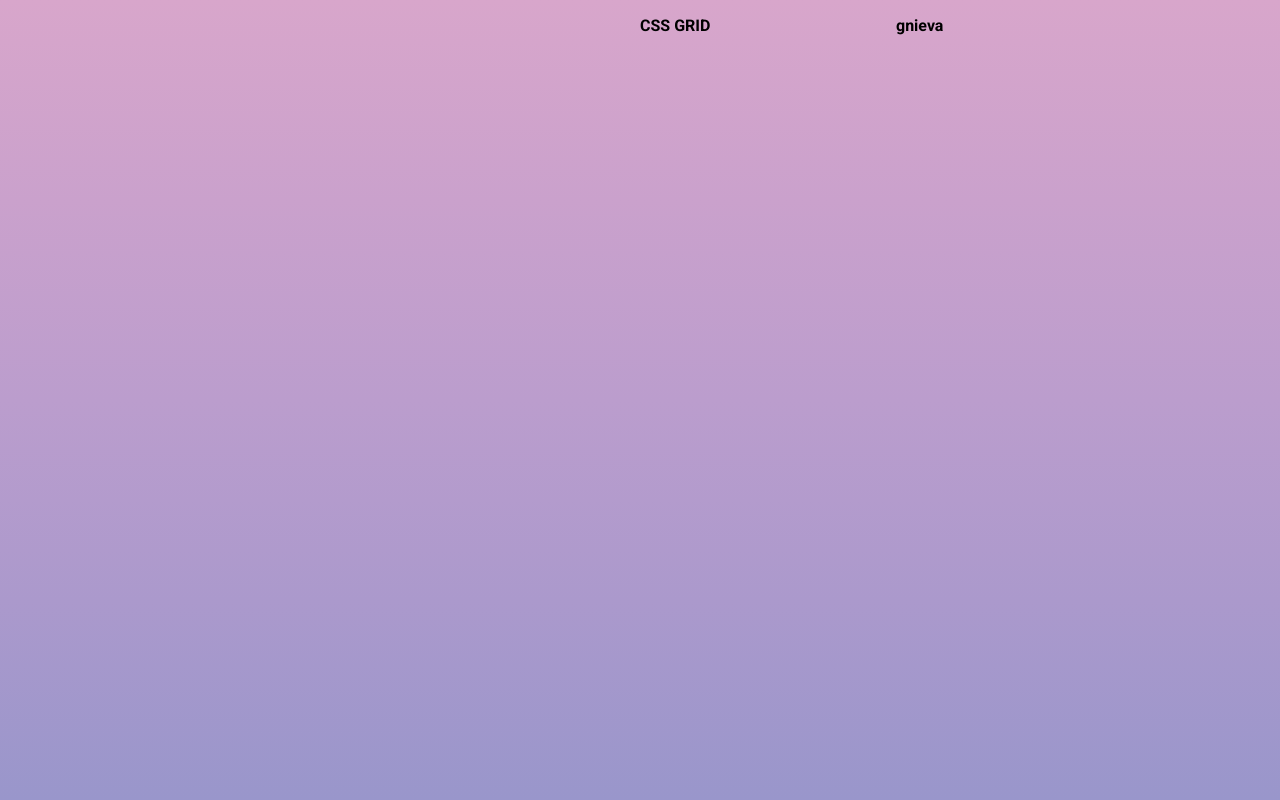
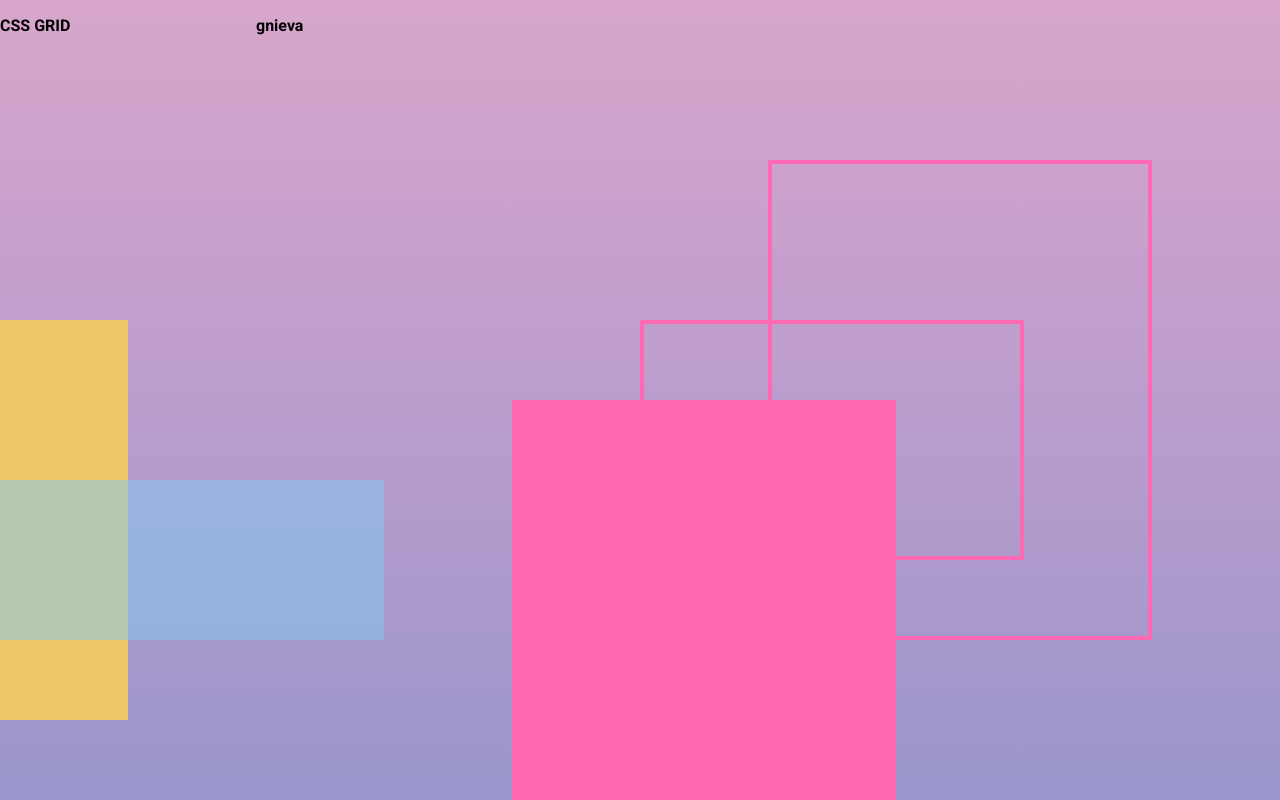
Before and after one commit to gnievap/pro_css_grid_layout, a plain HTML site: page project/index.html in a window 1280 px wide. Drawn offline with Linux system fonts and the light colour scheme.

Commit message:
Location of items 1-5 of the project

```diff
--- a/project/style.css
+++ b/project/style.css
@@ -20,3 +20,34 @@ body {
   grid-template: repeat(10, 1fr) / repeat(10, 1fr);
   height: 100vh;
 }
+
+.item-1 {
+    background: var(--yellow);
+    grid-column: 1 / 2;
+    grid-row: 5 / 10;
+}
+
+.item-2 {
+    background: var(--blue);
+    grid-column: 1 / 4;
+    grid-row: 7 / 9;
+    opacity: 50%;
+}
+
+.item-3 {
+    background: hotpink;
+    grid-column: 5 / 8;
+    grid-row: 6 / 11;
+}
+
+.item-4 {
+    border: 4px solid hotpink;
+    grid-column: 6 / 9;
+    grid-row: 5 / 8;
+}
+
+.item-5 {
+    border: 4px solid hotpink;
+    grid-column: 7 / 10;
+    grid-row: 3 / 9;
+}
```
